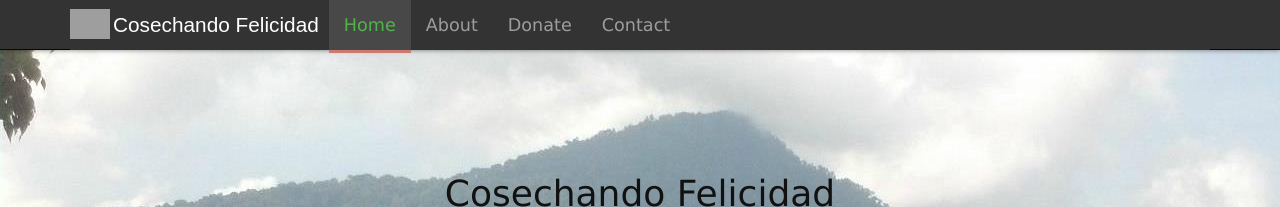
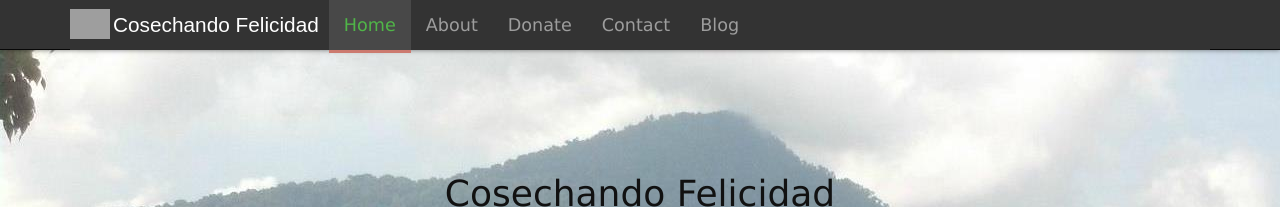
Before and after one commit to harvestinghappiness/harvestinghappiness.github.io, a Jekyll site: the page built from home.md, in a window 1280 px wide. Shown: the top 207 px of the page. Built offline with Jekyll 4.4.1, drawn with Linux system fonts in a browser that asks for light colours.

Commit message:
Added Blog to Nav

```diff
--- a/_includes/header.html
+++ b/_includes/header.html
@@ -16,6 +16,7 @@
           <li{% if page.url == '/about/' %} class="active"{% endif %}><a href="/about/">About</a></li>
           <li{% if page.url == '/donate/' %} class="active"{% endif %}><a href="/donate/">Donate</a></li>
           <li{% if page.url == '/contact/' %} class="active"{% endif %}><a href="/contact/">Contact</a></li>
+          <li{% if page.url == '/blog/' %} class="active"{% endif %}><a href="/blog/">Blog</a></li>
         </ul>
       </div><!--/.nav-collapse -->
     </div>
```
